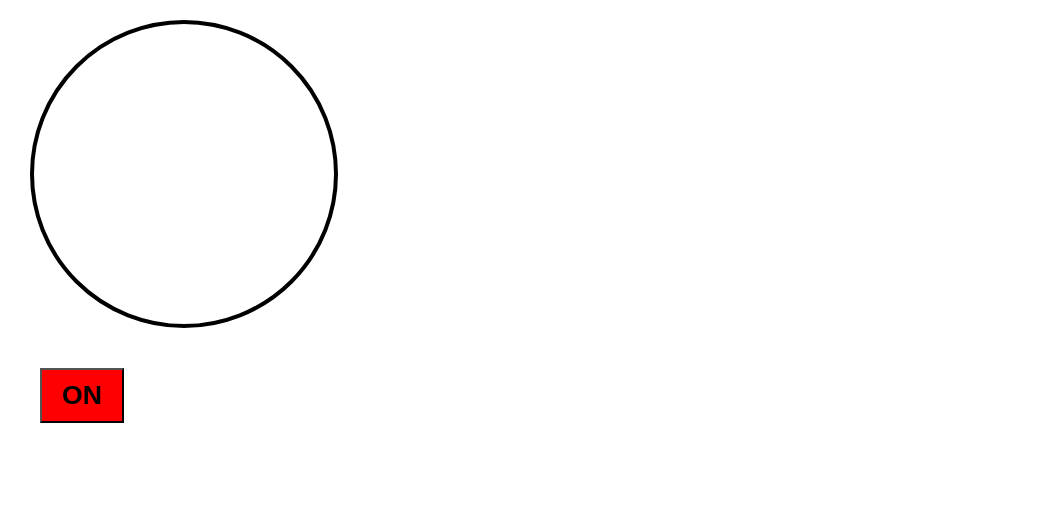
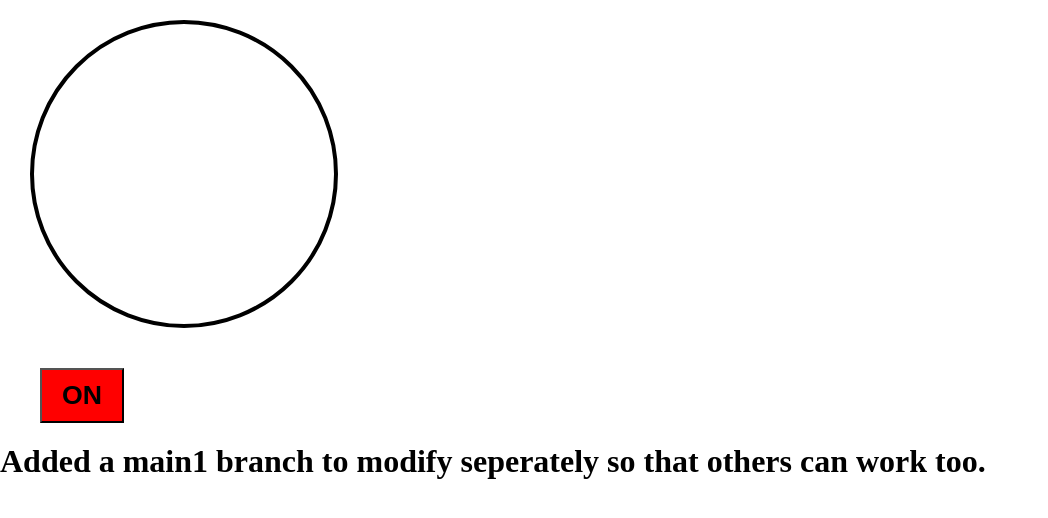
Before and after one commit to Yash2204V/dom-testing, a plain HTML site: page index.html in a window 1280 px wide. Shown: the whole page, without its empty margins (0-1048 px from the left). Drawn offline with Linux system fonts and the light colour scheme.

Commit message:
Added h1 tag

```diff
--- a/index.html
+++ b/index.html
@@ -12,6 +12,7 @@
     <button>
         <h1>ON</h1>
     </button>
+    <h1>Added a main1 branch to modify seperately so that others can work too.</h1>
     <script src="script.js"></script>
 </body>
 </html>
```
